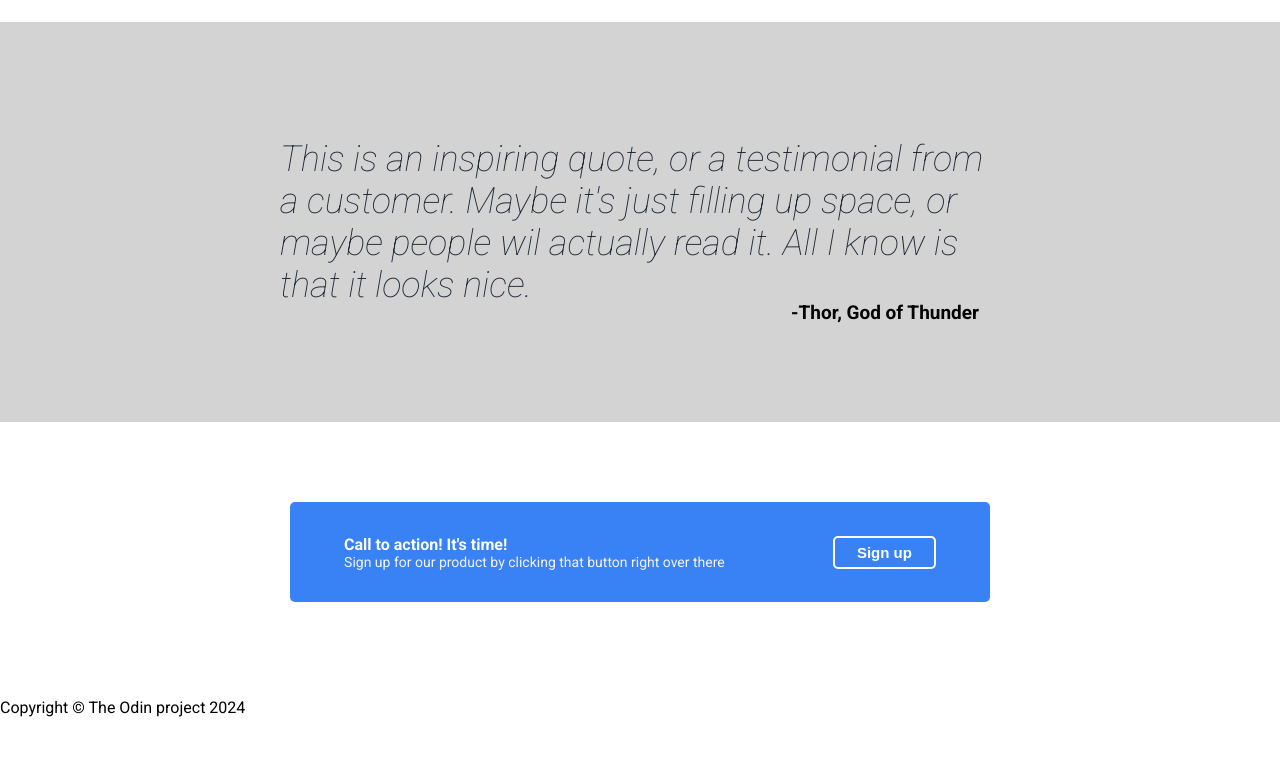
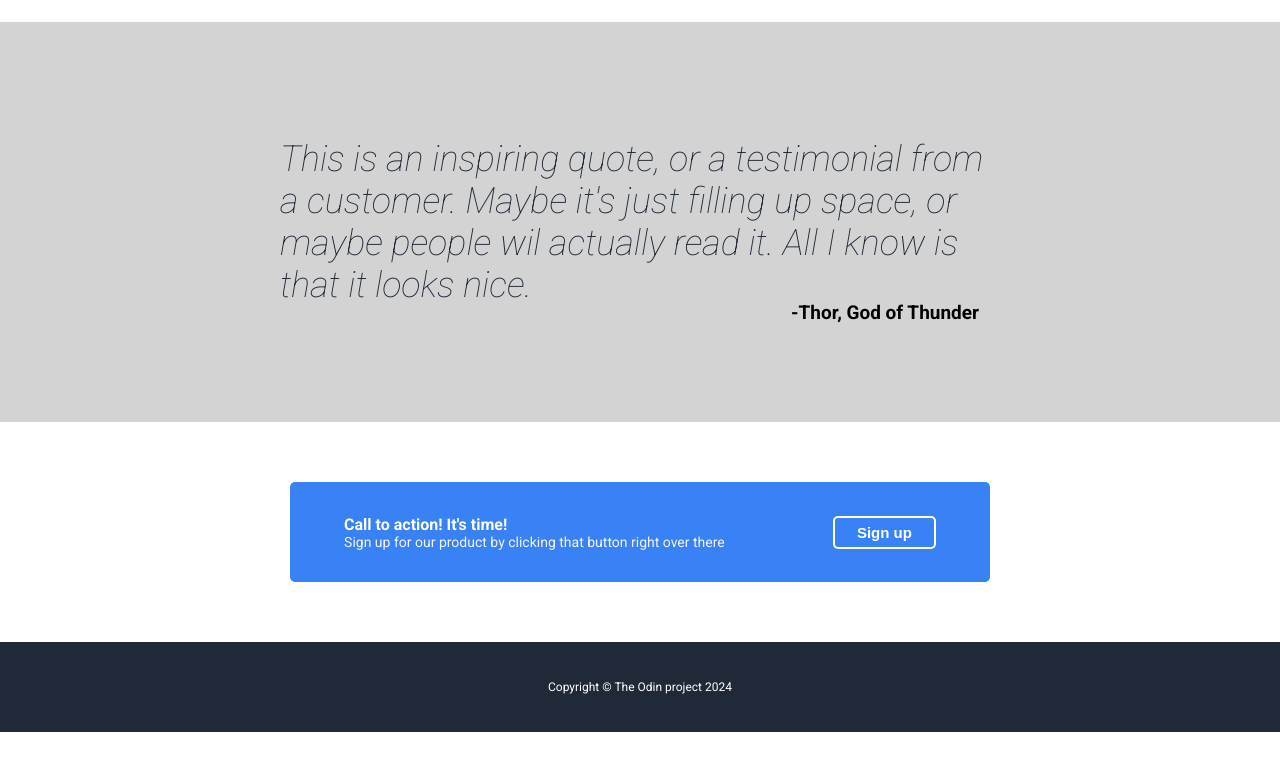
Before and after one commit to SerigneGallo/odin-Landing-pages, a plain HTML site: page index.html in a window 1280 px wide. Shown: the part 804-1574 px from the top of the page. After the commit the page ends 1536 px from the top, so only its background shows below. Drawn offline with Linux system fonts and the light colour scheme.

Commit message:
container 5 5/5 check

```diff
--- a/style.css
+++ b/style.css
@@ -1,6 +1,6 @@
 body {
   font-family: roboto;
-  height: 1600px;
+  height: 1500px;
   margin: 0;
   overflow-x: hidden;
 }
@@ -154,8 +154,19 @@ button {
 }
 
 .container-four {
-  height: 260px;
+  height: 220px;
   display: flex;
   justify-content: center;
   align-items: center;
 }
+
+.container-five {
+  background-color:#1F2937;
+  height: 100%;
+  max-height: 90px;
+  color: white;
+  display: flex;
+  justify-content: center;
+  align-items: center;
+  font-size: 12px;
+}
```
